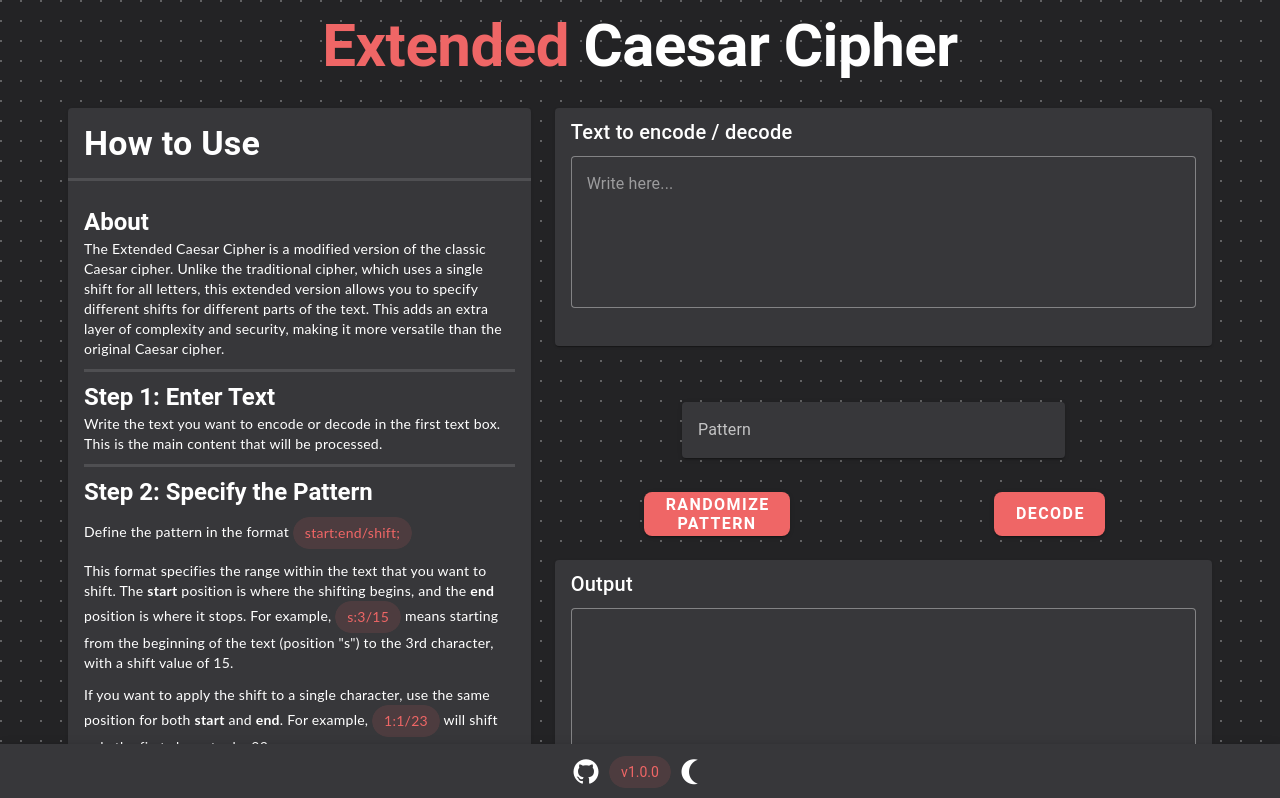
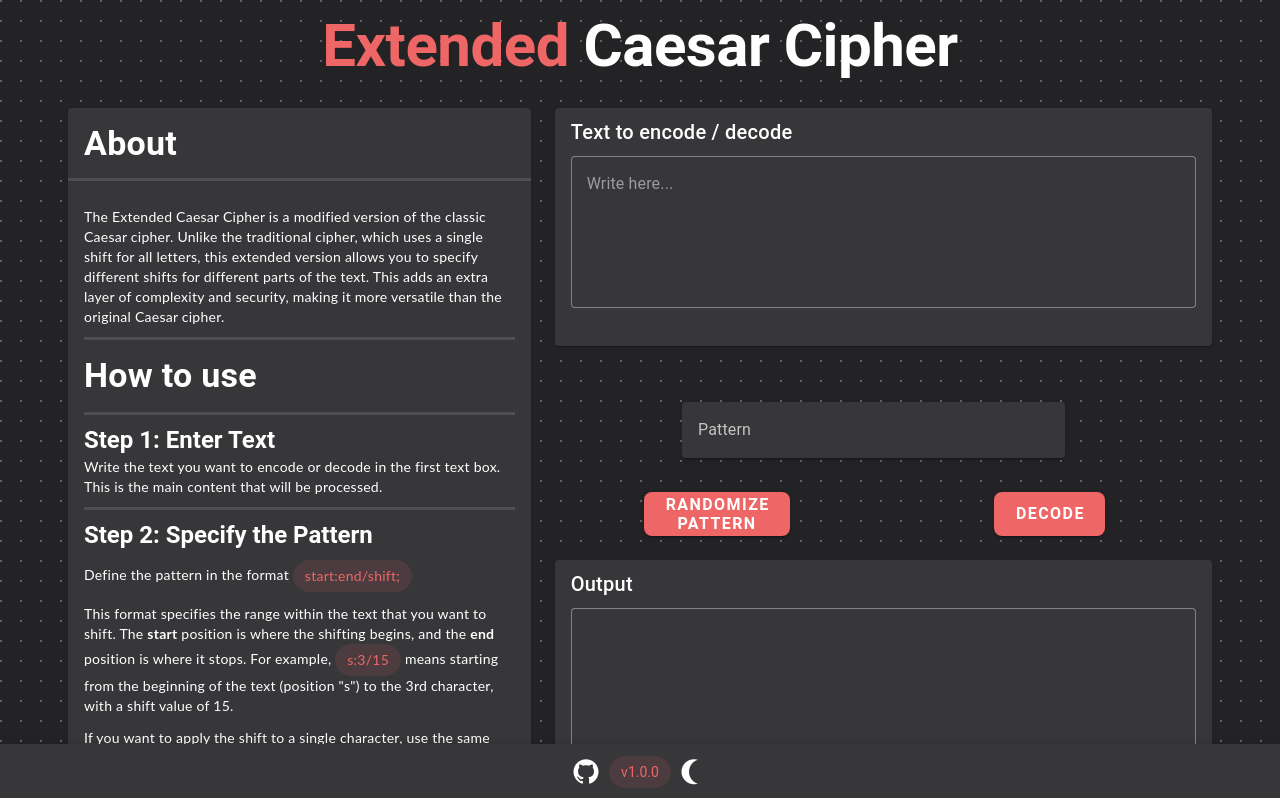
Before and after one commit to Cysiuu/ecc, a Vue app in the folder ecc-ui/: page / in a window 1280 px wide. Shown: the top 798 px of the page. Built offline with nearby package versions, Linux system fonts and the light colour scheme.

Commit message:
Change structure of docs, add end-point for api

```diff
--- a/ecc-ui/src/components/Content.vue
+++ b/ecc-ui/src/components/Content.vue
@@ -4,14 +4,15 @@ import axios from "axios";
 import {randomizePattern} from '@/utils/patternGenerator';
 import Docs from "@/components/Docs.vue";
 
+const baseURL = import.meta.env.VITE_BASE_URL;
+
 const cipher_text = ref("");
 const pattern = ref("");
 const output = ref("");
 
 const sendData = async () => {
-  console.log("Sending data:", {textToCipher: cipher_text.value, pattern: pattern.value});
   try {
-    const response = await axios.post('http://localhost:8080/api/cipher/encrypt', {
+    const response = await axios.post(`${baseURL}/api/cipher/encrypt`, {
       textToCipher: cipher_text.value,
       pattern: pattern.value
     });
--- a/ecc-ui/src/components/Docs.vue
+++ b/ecc-ui/src/components/Docs.vue
@@ -6,17 +6,16 @@
 
   <v-col cols="12" md="5">
     <v-card outlined>
-      <v-card-title class="text-h4 font-weight-bold">How to Use</v-card-title>
+      <v-card-title class="text-h4 font-weight-bold">About</v-card-title>
       <v-divider thickness="3"></v-divider>
 
       <v-card-text>
         <div class="section">
-          <h5 class="text-h5 font-weight-bold">About</h5>
           <p>The Extended Caesar Cipher is a modified version of the classic Caesar cipher. Unlike the traditional cipher, which uses a single shift for all letters, this extended version allows you to specify different shifts for different parts of the text. This adds an extra layer of complexity and security, making it more versatile than the original Caesar cipher.</p>
         </div>
-
         <v-divider thickness="3"></v-divider>
-
+        <h5 class="text-h4 mb-4 mt-4 font-weight-bold">How to use</h5>
+        <v-divider thickness="3"></v-divider>
         <div class="section">
           <h5 class="text-h5 font-weight-bold">Step 1: Enter Text</h5>
           <p>Write the text you want to encode or decode in the first text box. This is the main content that will be processed.</p>
```
Also changed, not shown: ecc-ui/src/App.vue (+4 -16 lines), ecc-ui/src/views/AboutView.vue (deleted, +0 -15 lines), ecc-ui/src/views/HomeView.vue (deleted, +0 -9 lines), 1 other file (tests, documents, lock files or other folders).
